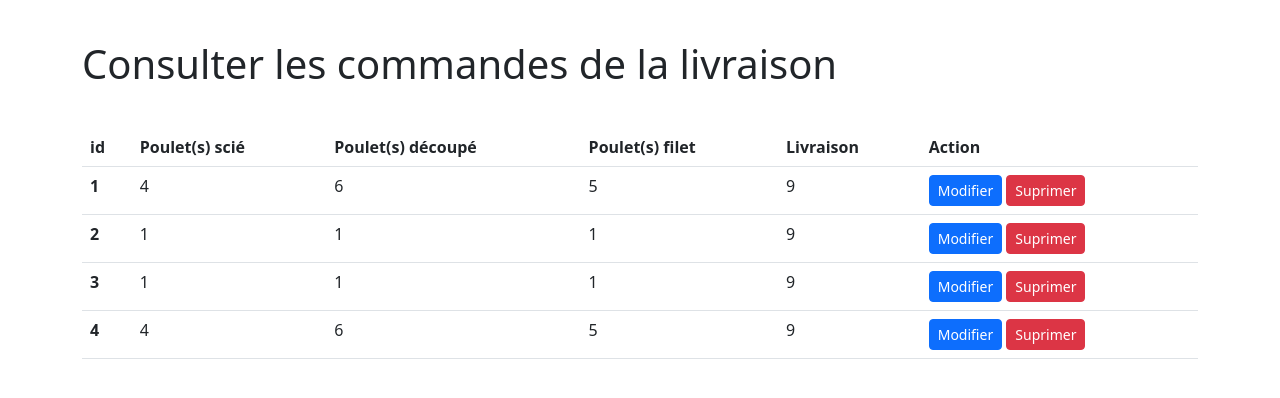
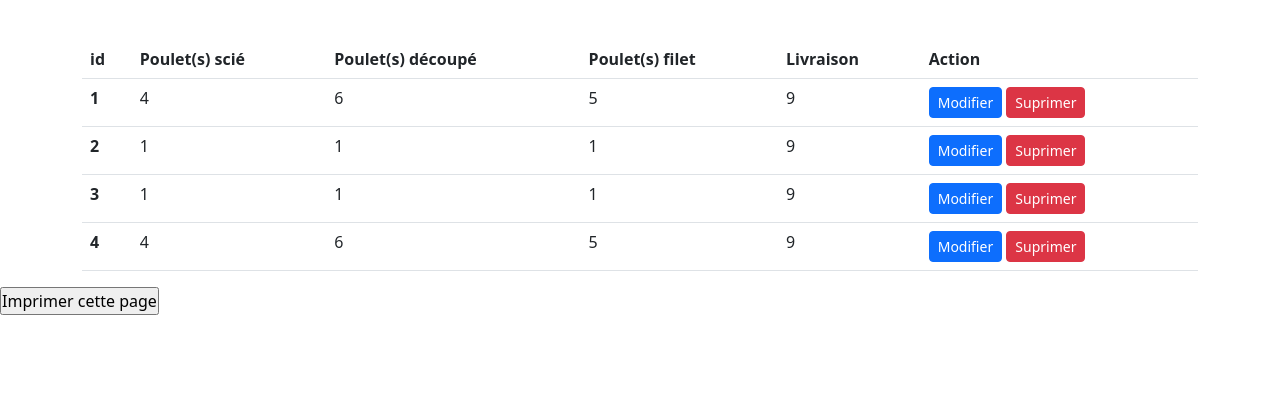
Before and after one commit to DorisZ21/fermNath, a PHP site: page /delivery/consult/9 in a window 1280 px wide. Shown: the part 56-454 px from the top of the page. Run offline with PHP 8.4, Linux system fonts and the light colour scheme; the visitor is signed in with stand-in values (Sample User, id 1); data comes from the database, SQL or seed files in the repository; some libraries are stand-ins or nearby versions.

Commit message:
add files

```diff
--- a/controller/deliveryController.php
+++ b/controller/deliveryController.php
@@ -62,6 +62,7 @@ $routeur->map('GET','/delivery/delete/[i:idDelivery]',function ($idDelivery) use
 
 $routeur->map("GET",'/delivery/consult/[i:idDelivery]', function ($idDelivery) use ($conn){
     $orders = selectOrderByIdDelivery(htmlspecialchars($idDelivery['idDelivery']),$conn);
+    $delivery = selectOneDelivery($conn,$idDelivery['idDelivery']);
     require_once 'templates/delivery/deliveryConsultTemplate.php';
 },'deliveryConsult');
 // match() permet de vérifier si l'url correspond à une route
--- a/public/components/tableOrders.php
+++ b/public/components/tableOrders.php
@@ -15,11 +15,11 @@
             <?php foreach ($orders as $order): ?>
                 <tr>
                     <th scope="row"><?=$order['id']?></th>
-                    <td><?=$order['poulet_scie']?></td>
-                    <td><?=$order['poulet_decoupe']?></td>
-                    <td><?=$order['poulet_filet']?></td>
-                    <td><?=$order['deliveryId']?></td>
-                    <td><a href="/orders/update/<?=$order['id']?>" class="btn btn-primary btn-sm">Modifier</a> <a href="/orders/delete/<?=$order['id']?>" class="btn btn-danger btn-sm">Suprimer</a></td>
+                    <td class="tdOrder"><?=$order['poulet_scie']?></td>
+                    <td class="tdOrder"><?=$order['poulet_decoupe']?></td>
+                    <td class="tdOrder"><?=$order['poulet_filet']?></td>
+                    <td class="tdOrder"><?=$order['deliveryId']?></td>
+                    <td class="tdOrder"><a href="/orders/update/<?=$order['id']?>" id="btnUpdateTableOrders" class="btn btn-primary btn-sm">Modifier</a> <a href="/orders/delete/<?=$order['id']?>" id="btnDeleteTableOrders" class="btn btn-danger btn-sm">Suprimer</a></td>
                 </tr>
             <?php endforeach; ?>
         <?php endif; ?>
--- a/public/css/style.css
+++ b/public/css/style.css
@@ -129,6 +129,8 @@
     width: 45%;
 }
 
+
+
 @media only screen and (max-width: 900px) {
     .container-main{
         display: flex;
@@ -160,3 +162,18 @@
     justify-content: center;
 
 }
+
+@media print {
+    #btnDeleteTableOrders{
+        display: none;
+    }
+    #btnUpdateTableOrders{
+        display: none;
+    }
+    #impression{
+        display: none;
+    }
+   /* .tdOrder{
+        text-align: center;
+    }*/
+}
--- a/public/js/script.js
+++ b/public/js/script.js
@@ -1,3 +1,4 @@
+
 $(document).ready(function() {
     $('#customerIdSearchBar').select2();
 });
--- a/public/templates/delivery/deliveryConsultTemplate.php
+++ b/public/templates/delivery/deliveryConsultTemplate.php
@@ -1,4 +1,14 @@
 <div class="container">
-    <h1 class="title-margin">Consulter les commandes de la livraison </h1>
+    <h1 class="title-margin"> </h1>
     <?php require 'components/tableOrders.php'?>
 </div>
+
+<form>
+    <input id="impression" name="impression" type="button" onclick="print_page()" value="Imprimer cette page" />
+</form>
+
+<script>
+    function print_page(){
+        window.print();
+    };
+</script>
```
Also changed, not shown: public/index.php (+1 -0 lines).
